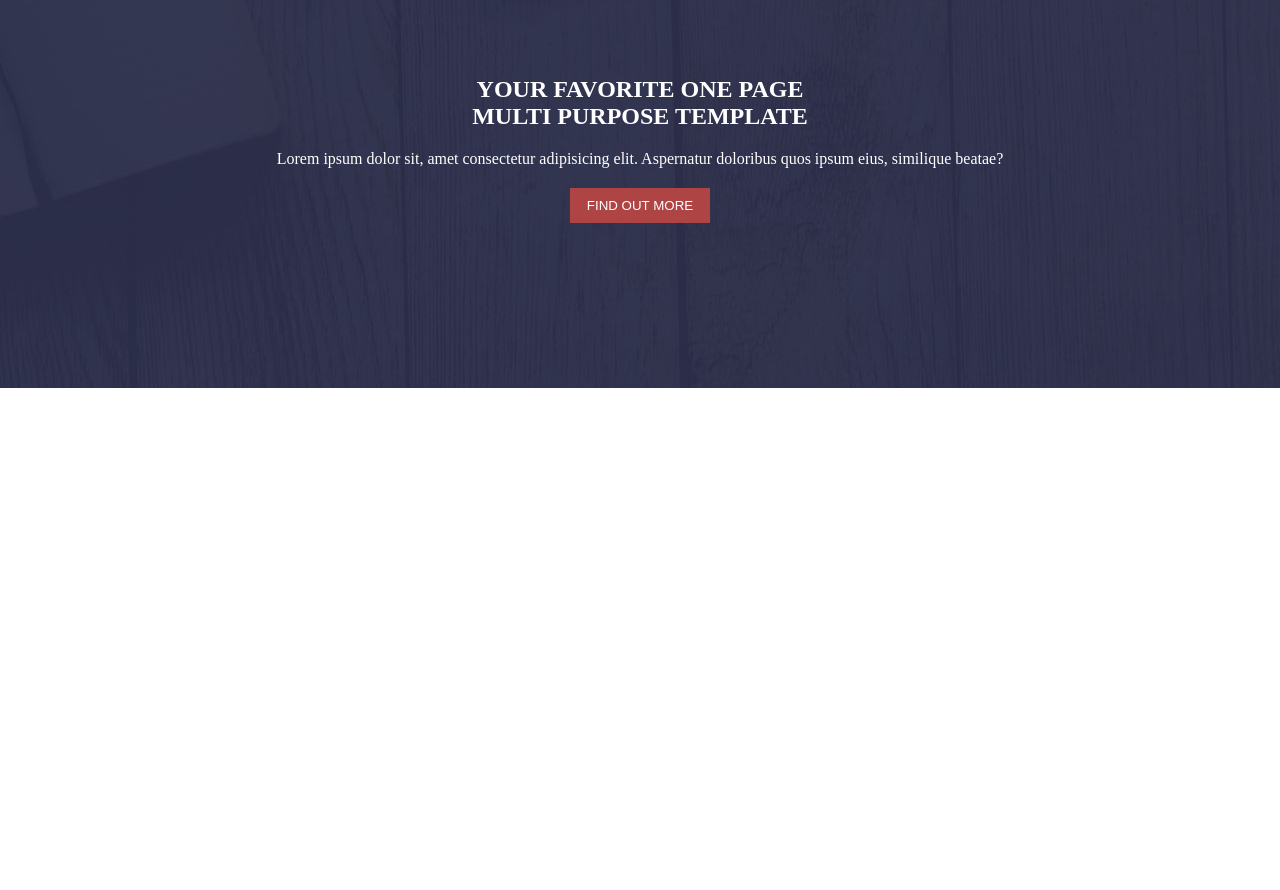
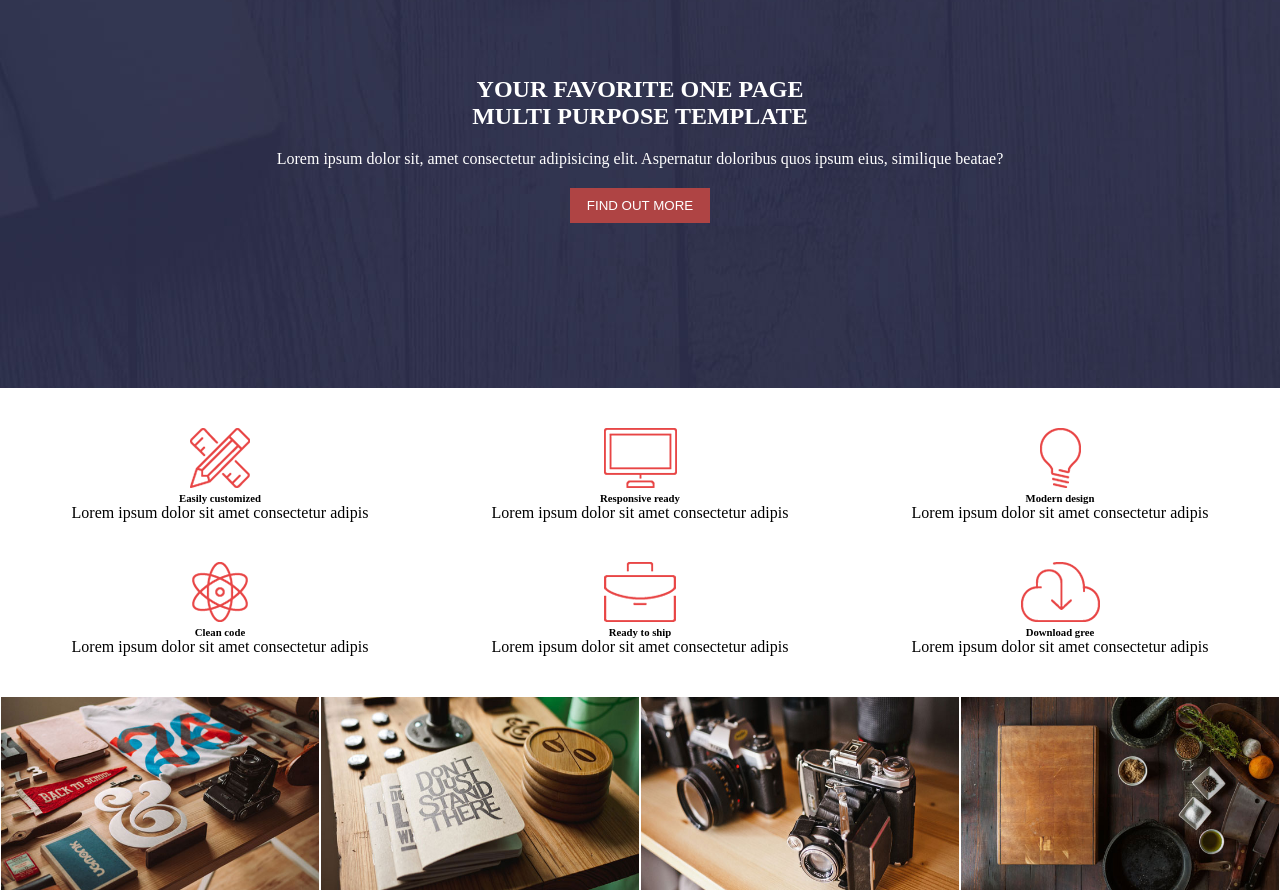
Before and after one commit to dayanapanova/SliceAndDice, a plain HTML site: page index.html in a window 1280 px wide. Shown: the part 62-952 px from the top of the page. Before the commit the page ends 800 px from the top, so only its background shows below. Drawn offline with Linux system fonts and the light colour scheme.

Commit message:
Making the structure of the row with icons and the row with images. Using flexbox for that.

```diff
--- a/index.html
+++ b/index.html
@@ -16,7 +16,6 @@
 
 <body>
     <div class="header-section">
-        <div class="container">
         <nav class="header-section-navigation">
             <img class="logo" src="./images/logo.png">
             <ul>
@@ -35,6 +34,51 @@
             <button>Find out more</button>
         </div>
     </div>
+    <div class="row">
+        <div class="item">
+            <img src="./images/icon1.png">
+            <h6>Easily customized</h6>
+            <p>Lorem ipsum dolor sit amet consectetur adipis</p>
+        </div>
+        <div class="item">
+            <img src="./images/icon2.png">
+            <h6>Responsive ready</h6>
+            <p>Lorem ipsum dolor sit amet consectetur adipis</p>
+        </div>
+        <div class="item">
+            <img src="./images/icon3.png">
+            <h6>Modern design</h6>
+            <p>Lorem ipsum dolor sit amet consectetur adipis</p>
+        </div>
+    </div>
+    <div class="row">
+        <div class="item">
+            <img src="./images/icon4.png">
+            <h6>Clean code</h6>
+            <p>Lorem ipsum dolor sit amet consectetur adipis</p>
+        </div>
+        <div class="item">
+            <img src="./images/icon5.png">
+            <h6>Ready to ship</h6>
+            <p>Lorem ipsum dolor sit amet consectetur adipis</p>
+        </div>
+        <div class="item">
+            <img src="./images/icon6.png">
+            <h6>Download gree</h6>
+            <p>Lorem ipsum dolor sit amet consectetur adipis</p>
+        </div>
+    </div>
+    <div class="row-images">
+        <img src="./images/work1.jpg">
+        <img src="./images/work2.jpg">
+        <img src="./images/work3.jpg">
+        <img src="./images/work4.jpg">
+    </div>
+    <div class="row-images">
+        <img src="./images/work5.jpg">
+        <img src="./images/work6.jpg">
+        <img src="./images/work7.jpg">
+        <img src="./images/work8.jpg">
     </div>
 
 </body>
--- a/style.css
+++ b/style.css
@@ -65,3 +65,27 @@
     color: #fff;
     cursor: pointer;
 }
+
+.row {
+    display: flex;
+    flex-wrap: nowrap;
+    justify-content: space-between;
+    margin: 40px;
+}
+
+.item {
+    flex-basis: 30%;
+    text-align: center;
+    align-items: center;
+}
+
+.row-images {
+    display: flex;
+    flex-wrap: nowrap;
+}
+
+.row-images img {
+    flex-basis: 25%;
+    width: 250px;
+    margin:1px;
+}
```
Lines whose indentation alone changed are shown as unchanged.
